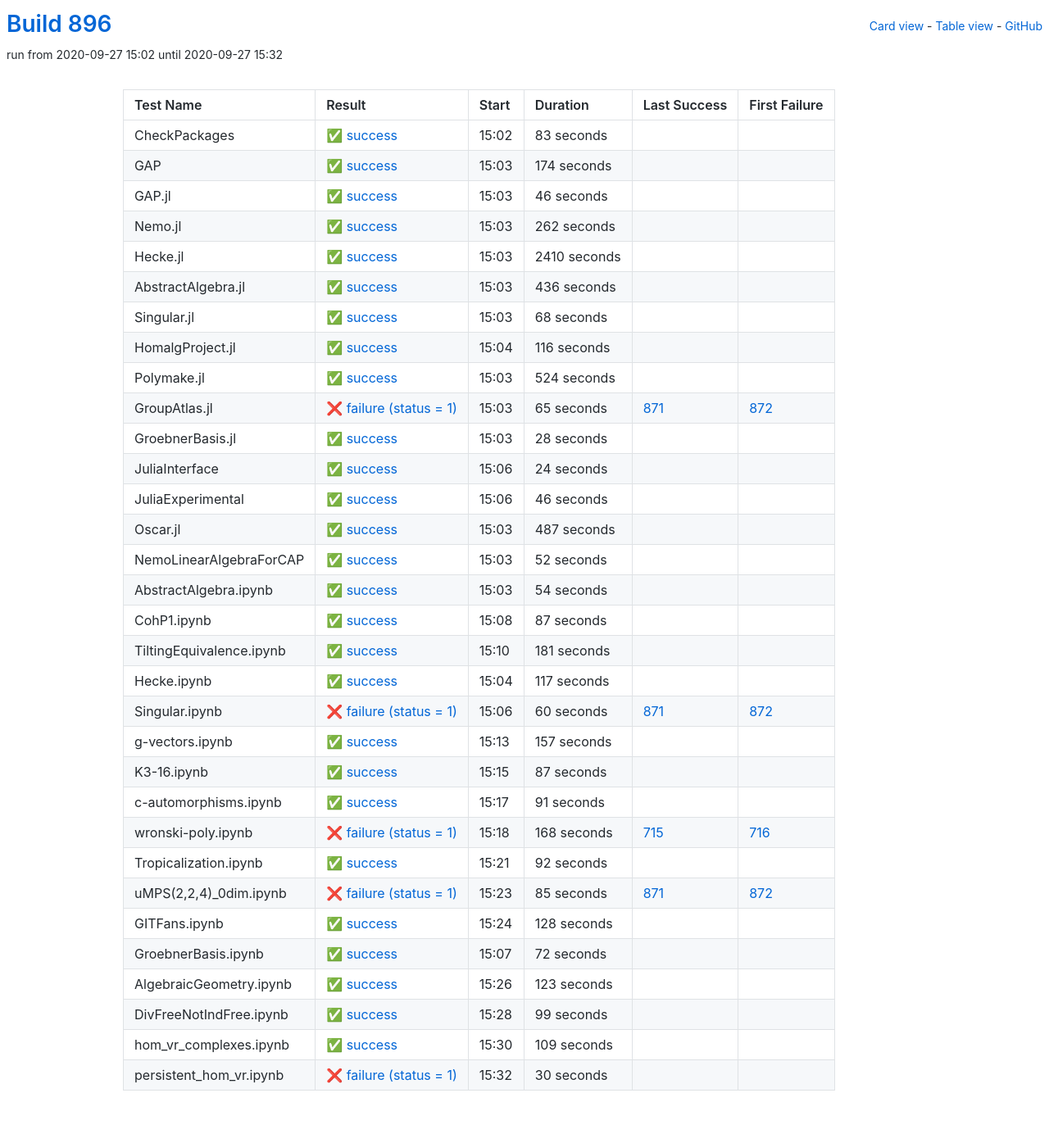
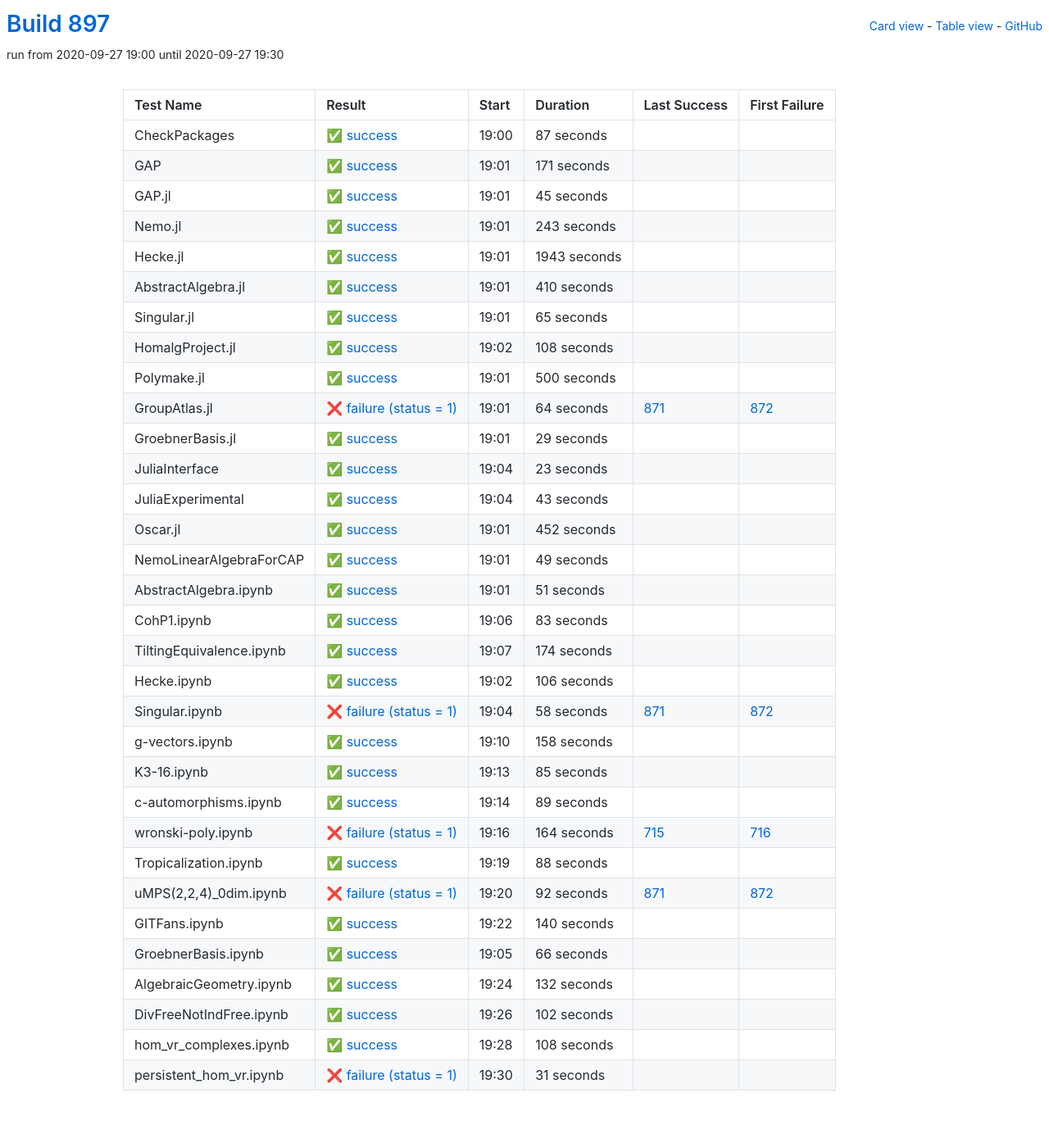
Before and after one commit to oscar-system/oscar-ci-status-stable, a Jekyll site: the page built from table.html, in a window 1280 px wide. Shown: the whole page at 82% size. Built offline with Jekyll 4.4.1, drawn with Linux system fonts in a browser that asks for light colours.

Commit message:
Build #897

```diff
--- a/_data/ci.yml
+++ b/_data/ci.yml
@@ -1,6 +1,6 @@
 ---
-build: 896
-build_url: https://oscarci.mathematik.uni-kl.de/job/oscar-stable/896/
+build: 897
+build_url: https://oscarci.mathematik.uni-kl.de/job/oscar-stable/897/
 job: oscar-stable
 organization: oscar-system
 repo: oscar-ci-status-stable
@@ -8,8 +8,200 @@ repourl: https://github.com/oscar-system/oscar-ci-status-stable
 tests:
 - name: CheckPackages
   id: checkpackages
-  log: https://oscarci.mathematik.uni-kl.de/job/oscar-stable/896/artifact/logs/build-896/CheckPackages.log
-  start: 2020-09-27 15:02
+  log: https://oscarci.mathematik.uni-kl.de/job/oscar-stable/897/artifact/logs/build-897/CheckPackages.log
+  start: 2020-09-27 19:00
+  success: true
+  exitcode: 0
+  status: success
+  duration: 87
+  last_success: false
+  last_success_url:
+  first_failure: false
+  first_failure_url:
+- name: GAP
+  id: gap
+  log: https://oscarci.mathematik.uni-kl.de/job/oscar-stable/897/artifact/logs/build-897/GAP.log
+  start: 2020-09-27 19:01
+  success: true
+  exitcode: 0
+  status: success
+  duration: 171
+  last_success: false
+  last_success_url:
+  first_failure: false
+  first_failure_url:
+- name: GAP.jl
+  id: gap-jl
+  log: https://oscarci.mathematik.uni-kl.de/job/oscar-stable/897/artifact/logs/build-897/GAP.jl.log
+  start: 2020-09-27 19:01
+  success: true
+  exitcode: 0
+  status: success
+  duration: 45
+  last_success: false
+  last_success_url:
+  first_failure: false
+  first_failure_url:
+- name: Nemo.jl
+  id: nemo-jl
+  log: https://oscarci.mathematik.uni-kl.de/job/oscar-stable/897/artifact/logs/build-897/Nemo.jl.log
+  start: 2020-09-27 19:01
+  success: true
+  exitcode: 0
+  status: success
+  duration: 243
+  last_success: false
+  last_success_url:
+  first_failure: false
+  first_failure_url:
+- name: Hecke.jl
+  id: hecke-jl
+  log: https://oscarci.mathematik.uni-kl.de/job/oscar-stable/897/artifact/logs/build-897/Hecke.jl.log
+  start: 2020-09-27 19:01
+  success: true
+  exitcode: 0
+  status: success
+  duration: 1943
+  last_success: false
+  last_success_url:
+  first_failure: false
+  first_failure_url:
+- name: AbstractAlgebra.jl
+  id: abstractalgebra-jl
+  log: https://oscarci.mathematik.uni-kl.de/job/oscar-stable/897/artifact/logs/build-897/AbstractAlgebra.jl.log
+  start: 2020-09-27 19:01
+  success: true
+  exitcode: 0
+  status: success
+  duration: 410
+  last_success: false
+  last_success_url:
+  first_failure: false
+  first_failure_url:
+- name: Singular.jl
+  id: singular-jl
+  log: https://oscarci.mathematik.uni-kl.de/job/oscar-stable/897/artifact/logs/build-897/Singular.jl.log
+  start: 2020-09-27 19:01
+  success: true
+  exitcode: 0
+  status: success
+  duration: 65
+  last_success: false
+  last_success_url:
+  first_failure: false
+  first_failure_url:
+- name: HomalgProject.jl
+  id: homalgproject-jl
+  log: https://oscarci.mathematik.uni-kl.de/job/oscar-stable/897/artifact/logs/build-897/HomalgProject.jl.log
+  start: 2020-09-27 19:02
+  success: true
+  exitcode: 0
+  status: success
+  duration: 108
+  last_success: false
+  last_success_url:
+  first_failure: false
+  first_failure_url:
+- name: Polymake.jl
+  id: polymake-jl
+  log: https://oscarci.mathematik.uni-kl.de/job/oscar-stable/897/artifact/logs/build-897/Polymake.jl.log
+  start: 2020-09-27 19:01
+  success: true
+  exitcode: 0
+  status: success
+  duration: 500
+  last_success: false
+  last_success_url:
+  first_failure: false
+  first_failure_url:
+- name: GroupAtlas.jl
+  id: groupatlas-jl
+  log: https://oscarci.mathematik.uni-kl.de/job/oscar-stable/897/artifact/logs/build-897/GroupAtlas.jl.log
+  start: 2020-09-27 19:01
+  success: false
+  exitcode: 1
+  status: failure
+  duration: 64
+  last_success: 871
+  last_success_url: https://oscarci.mathematik.uni-kl.de/job/oscar-stable/871/
+  first_failure: 872
+  first_failure_url: https://oscarci.mathematik.uni-kl.de/job/oscar-stable/872/
+- name: GroebnerBasis.jl
+  id: groebnerbasis-jl
+  log: https://oscarci.mathematik.uni-kl.de/job/oscar-stable/897/artifact/logs/build-897/GroebnerBasis.jl.log
+  start: 2020-09-27 19:01
+  success: true
+  exitcode: 0
+  status: success
+  duration: 29
+  last_success: false
+  last_success_url:
+  first_failure: false
+  first_failure_url:
+- name: JuliaInterface
+  id: juliainterface
+  log: https://oscarci.mathematik.uni-kl.de/job/oscar-stable/897/artifact/logs/build-897/JuliaInterface.log
+  start: 2020-09-27 19:04
+  success: true
+  exitcode: 0
+  status: success
+  duration: 23
+  last_success: false
+  last_success_url:
+  first_failure: false
+  first_failure_url:
+- name: JuliaExperimental
+  id: juliaexperimental
+  log: https://oscarci.mathematik.uni-kl.de/job/oscar-stable/897/artifact/logs/build-897/JuliaExperimental.log
+  start: 2020-09-27 19:04
+  success: true
+  exitcode: 0
+  status: success
+  duration: 43
+  last_success: false
+  last_success_url:
+  first_failure: false
+  first_failure_url:
+- name: Oscar.jl
+  id: oscar-jl
+  log: https://oscarci.mathematik.uni-kl.de/job/oscar-stable/897/artifact/logs/build-897/Oscar.jl.log
+  start: 2020-09-27 19:01
+  success: true
+  exitcode: 0
+  status: success
+  duration: 452
+  last_success: false
+  last_success_url:
+  first_failure: false
+  first_failure_url:
+- name: NemoLinearAlgebraForCAP
+  id: nemolinearalgebraforcap
+  log: https://oscarci.mathematik.uni-kl.de/job/oscar-stable/897/artifact/logs/build-897/NemoLinearAlgebraForCAP.log
+  start: 2020-09-27 19:01
+  success: true
+  exitcode: 0
+  status: success
+  duration: 49
+  last_success: false
+  last_success_url:
+  first_failure: false
+  first_failure_url:
+- name: AbstractAlgebra.ipynb
+  id: abstractalgebra-ipynb
+  log: https://oscarci.mathematik.uni-kl.de/job/oscar-stable/897/artifact/logs/build-897/AbstractAlgebra.ipynb.log
+  start: 2020-09-27 19:01
+  success: true
+  exitcode: 0
+  status: success
+  duration: 51
+  last_success: false
+  last_success_url:
+  first_failure: false
+  first_failure_url:
+- name: CohP1.ipynb
+  id: cohp1-ipynb
+  log: https://oscarci.mathematik.uni-kl.de/job/oscar-stable/897/artifact/logs/build-897/CohP1.ipynb.log
+  start: 2020-09-27 19:06
   success: true
   exitcode: 0
   status: success
@@ -18,10 +210,10 @@ tests:
   last_success_url:
   first_failure: false
   first_failure_url:
-- name: GAP
-  id: gap
-  log: https://oscarci.mathematik.uni-kl.de/job/oscar-stable/896/artifact/logs/build-896/GAP.log
-  start: 2020-09-27 15:03
+- name: TiltingEquivalence.ipynb
+  id: tiltingequivalence-ipynb
+  log: https://oscarci.mathematik.uni-kl.de/job/oscar-stable/897/artifact/logs/build-897/TiltingEquivalence.ipynb.log
+  start: 2020-09-27 19:07
   success: true
   exitcode: 0
   status: success
@@ -30,362 +222,170 @@ tests:
   last_success_url:
   first_failure: false
   first_failure_url:
-- name: GAP.jl
-  id: gap-jl
-  log: https://oscarci.mathematik.uni-kl.de/job/oscar-stable/896/artifact/logs/build-896/GAP.jl.log
-  start: 2020-09-27 15:03
+- name: Hecke.ipynb
+  id: hecke-ipynb
+  log: https://oscarci.mathematik.uni-kl.de/job/oscar-stable/897/artifact/logs/build-897/Hecke.ipynb.log
+  start: 2020-09-27 19:02
   success: true
   exitcode: 0
   status: success
-  duration: 46
-  last_success: false
-  last_success_url:
-  first_failure: false
-  first_failure_url:
-- name: Nemo.jl
-  id: nemo-jl
-  log: https://oscarci.mathematik.uni-kl.de/job/oscar-stable/896/artifact/logs/build-896/Nemo.jl.log
-  start: 2020-09-27 15:03
-  success: true
-  exitcode: 0
-  status: success
-  duration: 262
-  last_success: false
-  last_success_url:
-  first_failure: false
-  first_failure_url:
-- name: Hecke.jl
-  id: hecke-jl
-  log: https://oscarci.mathematik.uni-kl.de/job/oscar-stable/896/artifact/logs/build-896/Hecke.jl.log
-  start: 2020-09-27 15:03
-  success: true
-  exitcode: 0
-  status: success
-  duration: 2410
-  last_success: false
-  last_success_url:
-  first_failure: false
-  first_failure_url:
-- name: AbstractAlgebra.jl
-  id: abstractalgebra-jl
-  log: https://oscarci.mathematik.uni-kl.de/job/oscar-stable/896/artifact/logs/build-896/AbstractAlgebra.jl.log
-  start: 2020-09-27 15:03
-  success: true
-  exitcode: 0
-  status: success
-  duration: 436
-  last_success: false
-  last_success_url:
-  first_failure: false
-  first_failure_url:
-- name: Singular.jl
-  id: singular-jl
-  log: https://oscarci.mathematik.uni-kl.de/job/oscar-stable/896/artifact/logs/build-896/Singular.jl.log
-  start: 2020-09-27 15:03
-  success: true
-  exitcode: 0
-  status: success
-  duration: 68
-  last_success: false
-  last_success_url:
-  first_failure: false
-  first_failure_url:
-- name: HomalgProject.jl
-  id: homalgproject-jl
-  log: https://oscarci.mathematik.uni-kl.de/job/oscar-stable/896/artifact/logs/build-896/HomalgProject.jl.log
-  start: 2020-09-27 15:04
-  success: true
-  exitcode: 0
-  status: success
-  duration: 116
-  last_success: false
-  last_success_url:
-  first_failure: false
-  first_failure_url:
-- name: Polymake.jl
-  id: polymake-jl
-  log: https://oscarci.mathematik.uni-kl.de/job/oscar-stable/896/artifact/logs/build-896/Polymake.jl.log
-  start: 2020-09-27 15:03
-  success: true
-  exitcode: 0
-  status: success
-  duration: 524
-  last_success: false
-  last_success_url:
-  first_failure: false
-  first_failure_url:
-- name: GroupAtlas.jl
-  id: groupatlas-jl
-  log: https://oscarci.mathematik.uni-kl.de/job/oscar-stable/896/artifact/logs/build-896/GroupAtlas.jl.log
-  start: 2020-09-27 15:03
-  success: false
-  exitcode: 1
-  status: failure
-  duration: 65
-  last_success: 871
-  last_success_url: https://oscarci.mathematik.uni-kl.de/job/oscar-stable/871/
-  first_failure: 872
-  first_failure_url: https://oscarci.mathematik.uni-kl.de/job/oscar-stable/872/
-- name: GroebnerBasis.jl
-  id: groebnerbasis-jl
-  log: https://oscarci.mathematik.uni-kl.de/job/oscar-stable/896/artifact/logs/build-896/GroebnerBasis.jl.log
-  start: 2020-09-27 15:03
-  success: true
-  exitcode: 0
-  status: success
-  duration: 28
-  last_success: false
-  last_success_url:
-  first_failure: false
-  first_failure_url:
-- name: JuliaInterface
-  id: juliainterface
-  log: https://oscarci.mathematik.uni-kl.de/job/oscar-stable/896/artifact/logs/build-896/JuliaInterface.log
-  start: 2020-09-27 15:06
-  success: true
-  exitcode: 0
-  status: success
-  duration: 24
-  last_success: false
-  last_success_url:
-  first_failure: false
-  first_failure_url:
-- name: JuliaExperimental
-  id: juliaexperimental
-  log: https://oscarci.mathematik.uni-kl.de/job/oscar-stable/896/artifact/logs/build-896/JuliaExperimental.log
-  start: 2020-09-27 15:06
-  success: true
-  exitcode: 0
-  status: success
-  duration: 46
-  last_success: false
-  last_success_url:
-  first_failure: false
-  first_failure_url:
-- name: Oscar.jl
-  id: oscar-jl
-  log: https://oscarci.mathematik.uni-kl.de/job/oscar-stable/896/artifact/logs/build-896/Oscar.jl.log
-  start: 2020-09-27 15:03
-  success: true
-  exitcode: 0
-  status: success
-  duration: 487
-  last_success: false
-  last_success_url:
-  first_failure: false
-  first_failure_url:
-- name: NemoLinearAlgebraForCAP
-  id: nemolinearalgebraforcap
-  log: https://oscarci.mathematik.uni-kl.de/job/oscar-stable/896/artifact/logs/build-896/NemoLinearAlgebraForCAP.log
-  start: 2020-09-27 15:03
-  success: true
-  exitcode: 0
-  status: success
-  duration: 52
-  last_success: false
-  last_success_url:
-  first_failure: false
-  first_failure_url:
-- name: AbstractAlgebra.ipynb
-  id: abstractalgebra-ipynb
-  log: https://oscarci.mathematik.uni-kl.de/job/oscar-stable/896/artifact/logs/build-896/AbstractAlgebra.ipynb.log
-  start: 2020-09-27 15:03
-  success: true
-  exitcode: 0
-  status: success
-  duration: 54
-  last_success: false
-  last_success_url:
-  first_failure: false
-  first_failure_url:
-- name: CohP1.ipynb
-  id: cohp1-ipynb
-  log: https://oscarci.mathematik.uni-kl.de/job/oscar-stable/896/artifact/logs/build-896/CohP1.ipynb.log
-  start: 2020-09-27 15:08
-  success: true
-  exitcode: 0
-  status: success
-  duration: 87
-  last_success: false
-  last_success_url:
-  first_failure: false
-  first_failure_url:
-- name: TiltingEquivalence.ipynb
-  id: tiltingequivalence-ipynb
-  log: https://oscarci.mathematik.uni-kl.de/job/oscar-stable/896/artifact/logs/build-896/TiltingEquivalence.ipynb.log
-  start: 2020-09-27 15:10
-  success: true
-  exitcode: 0
-  status: success
-  duration: 181
-  last_success: false
-  last_success_url:
-  first_failure: false
-  first_failure_url:
-- name: Hecke.ipynb
-  id: hecke-ipynb
-  log: https://oscarci.mathematik.uni-kl.de/job/oscar-stable/896/artifact/logs/build-896/Hecke.ipynb.log
-  start: 2020-09-27 15:04
-  success: true
-  exitcode: 0
-  status: success
-  duration: 117
+  duration: 106
   last_success: false
   last_success_url:
   first_failure: false
   first_failure_url:
 - name: Singular.ipynb
   id: singular-ipynb
-  log: https://oscarci.mathematik.uni-kl.de/job/oscar-stable/896/artifact/logs/build-896/Singular.ipynb.log
-  start: 2020-09-27 15:06
+  log: https://oscarci.mathematik.uni-kl.de/job/oscar-stable/897/artifact/logs/build-897/Singular.ipynb.log
+  start: 2020-09-27 19:04
   success: false
   exitcode: 1
   status: failure
-  duration: 60
+  duration: 58
   last_success: 871
   last_success_url: https://oscarci.mathematik.uni-kl.de/job/oscar-stable/871/
   first_failure: 872
   first_failure_url: https://oscarci.mathematik.uni-kl.de/job/oscar-stable/872/
 - name: g-vectors.ipynb
   id: g-vectors-ipynb
-  log: https://oscarci.mathematik.uni-kl.de/job/oscar-stable/896/artifact/logs/build-896/g-vectors.ipynb.log
-  start: 2020-09-27 15:13
+  log: https://oscarci.mathematik.uni-kl.de/job/oscar-stable/897/artifact/logs/build-897/g-vectors.ipynb.log
+  start: 2020-09-27 19:10
   success: true
   exitcode: 0
   status: success
-  duration: 157
+  duration: 158
   last_success: false
   last_success_url:
   first_failure: false
   first_failure_url:
 - name: K3-16.ipynb
   id: k3-16-ipynb
-  log: https://oscarci.mathematik.uni-kl.de/job/oscar-stable/896/artifact/logs/build-896/K3-16.ipynb.log
-  start: 2020-09-27 15:15
+  log: https://oscarci.mathematik.uni-kl.de/job/oscar-stable/897/artifact/logs/build-897/K3-16.ipynb.log
+  start: 2020-09-27 19:13
   success: true
   exitcode: 0
   status: success
-  duration: 87
+  duration: 85
   last_success: false
   last_success_url:
   first_failure: false
   first_failure_url:
 - name: c-automorphisms.ipynb
   id: c-automorphisms-ipynb
-  log: https://oscarci.mathematik.uni-kl.de/job/oscar-stable/896/artifact/logs/build-896/c-automorphisms.ipynb.log
-  start: 2020-09-27 15:17
+  log: https://oscarci.mathematik.uni-kl.de/job/oscar-stable/897/artifact/logs/build-897/c-automorphisms.ipynb.log
+  start: 2020-09-27 19:14
   success: true
   exitcode: 0
   status: success
-  duration: 91
+  duration: 89
   last_success: false
   last_success_url:
   first_failure: false
   first_failure_url:
 - name: wronski-poly.ipynb
   id: wronski-poly-ipynb
-  log: https://oscarci.mathematik.uni-kl.de/job/oscar-stable/896/artifact/logs/build-896/wronski-poly.ipynb.log
-  start: 2020-09-27 15:18
+  log: https://oscarci.mathematik.uni-kl.de/job/oscar-stable/897/artifact/logs/build-897/wronski-poly.ipynb.log
+  start: 2020-09-27 19:16
   success: false
   exitcode: 1
   status: failure
-  duration: 168
+  duration: 164
   last_success: 715
   last_success_url: https://oscarci.mathematik.uni-kl.de/job/oscar-stable/715/
   first_failure: 716
   first_failure_url: https://oscarci.mathematik.uni-kl.de/job/oscar-stable/716/
 - name: Tropicalization.ipynb
   id: tropicalization-ipynb
-  log: https://oscarci.mathematik.uni-kl.de/job/oscar-stable/896/artifact/logs/build-896/Tropicalization.ipynb.log
-  start: 2020-09-27 15:21
+  log: https://oscarci.mathematik.uni-kl.de/job/oscar-stable/897/artifact/logs/build-897/Tropicalization.ipynb.log
+  start: 2020-09-27 19:19
   success: true
   exitcode: 0
   status: success
-  duration: 92
+  duration: 88
   last_success: false
   last_success_url:
   first_failure: false
   first_failure_url:
 - name: uMPS(2,2,4)_0dim.ipynb
   id: umps-2-2-4-0dim-ipynb
-  log: https://oscarci.mathematik.uni-kl.de/job/oscar-stable/896/artifact/logs/build-896/uMPS-2-2-4-_0dim.ipynb.log
-  start: 2020-09-27 15:23
+  log: https://oscarci.mathematik.uni-kl.de/job/oscar-stable/897/artifact/logs/build-897/uMPS-2-2-4-_0dim.ipynb.log
+  start: 2020-09-27 19:20
   success: false
   exitcode: 1
   status: failure
-  duration: 85
+  duration: 92
   last_success: 871
   last_success_url: https://oscarci.mathematik.uni-kl.de/job/oscar-stable/871/
   first_failure: 872
   first_failure_url: https://oscarci.mathematik.uni-kl.de/job/oscar-stable/872/
 - name: GITFans.ipynb
   id: gitfans-ipynb
-  log: https://oscarci.mathematik.uni-kl.de/job/oscar-stable/896/artifact/logs/build-896/GITFans.ipynb.log
-  start: 2020-09-27 15:24
+  log: https://oscarci.mathematik.uni-kl.de/job/oscar-stable/897/artifact/logs/build-897/GITFans.ipynb.log
+  start: 2020-09-27 19:22
   success: true
   exitcode: 0
   status: success
-  duration: 128
+  duration: 140
   last_success: false
   last_success_url:
   first_failure: false
   first_failure_url:
 - name: GroebnerBasis.ipynb
   id: groebnerbasis-ipynb
-  log: https://oscarci.mathematik.uni-kl.de/job/oscar-stable/896/artifact/logs/build-896/GroebnerBasis.ipynb.log
-  start: 2020-09-27 15:07
+  log: https://oscarci.mathematik.uni-kl.de/job/oscar-stable/897/artifact/logs/build-897/GroebnerBasis.ipynb.log
+  start: 2020-09-27 19:05
   success: true
   exitcode: 0
   status: success
-  duration: 72
+  duration: 66
   last_success: false
   last_success_url:
   first_failure: false
   first_failure_url:
 - name: AlgebraicGeometry.ipynb
   id: algebraicgeometry-ipynb
-  log: https://oscarci.mathematik.uni-kl.de/job/oscar-stable/896/artifact/logs/build-896/AlgebraicGeometry.ipynb.log
-  start: 2020-09-27 15:26
+  log: https://oscarci.mathematik.uni-kl.de/job/oscar-stable/897/artifact/logs/build-897/AlgebraicGeometry.ipynb.log
+  start: 2020-09-27 19:24
   success: true
   exitcode: 0
   status: success
-  duration: 123
+  duration: 132
   last_success: false
   last_success_url:
   first_failure: false
   first_failure_url:
 - name: DivFreeNotIndFree.ipynb
   id: divfreenotindfree-ipynb
-  log: https://oscarci.mathematik.uni-kl.de/job/oscar-stable/896/artifact/logs/build-896/DivFreeNotIndFree.ipynb.log
-  start: 2020-09-27 15:28
+  log: https://oscarci.mathematik.uni-kl.de/job/oscar-stable/897/artifact/logs/build-897/DivFreeNotIndFree.ipynb.log
+  start: 2020-09-27 19:26
   success: true
   exitcode: 0
   status: success
-  duration: 99
+  duration: 102
   last_success: false
   last_success_url:
   first_failure: false
   first_failure_url:
 - name: hom_vr_complexes.ipynb
   id: hom-vr-complexes-ipynb
-  log: https://oscarci.mathematik.uni-kl.de/job/oscar-stable/896/artifact/logs/build-896/hom_vr_complexes.ipynb.log
-  start: 2020-09-27 15:30
+  log: https://oscarci.mathematik.uni-kl.de/job/oscar-stable/897/artifact/logs/build-897/hom_vr_complexes.ipynb.log
+  start: 2020-09-27 19:28
   success: true
   exitcode: 0
   status: success
-  duration: 109
+  duration: 108
   last_success: false
   last_success_url:
   first_failure: false
   first_failure_url:
 - name: persistent_hom_vr.ipynb
   id: persistent-hom-vr-ipynb
-  log: https://oscarci.mathematik.uni-kl.de/job/oscar-stable/896/artifact/logs/build-896/persistent_hom_vr.ipynb.log
-  start: 2020-09-27 15:32
+  log: https://oscarci.mathematik.uni-kl.de/job/oscar-stable/897/artifact/logs/build-897/persistent_hom_vr.ipynb.log
+  start: 2020-09-27 19:30
   success: false
   exitcode: 1
   status: failure
-  duration: 30
+  duration: 31
   last_success: false
   last_success_url:
   first_failure: false
```
Also changed, not shown: README.md.
